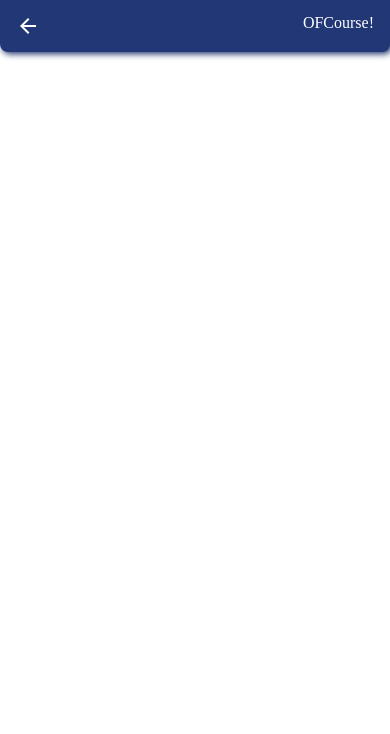
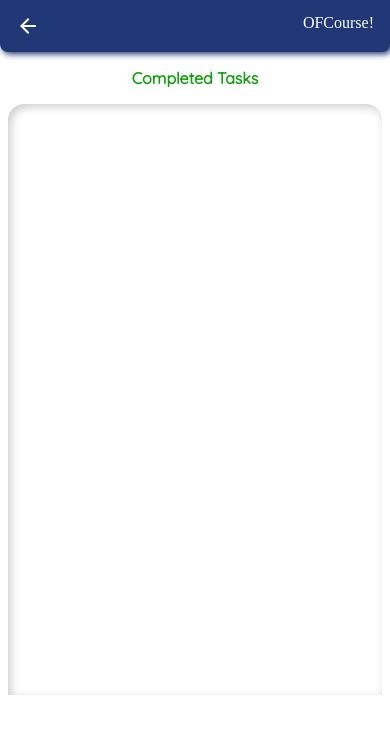
Before and after one commit to cmutk/OFCTodo-fe-react, a React (Create React App) app: page / in a window 390 px wide. Shown: the top 734 px of the page. Built offline with nearby package versions, Linux system fonts and the light colour scheme; a web font is replaced by a local one.

Commit message:
Add task container

```diff
--- a/src/components/Modal.css
+++ b/src/components/Modal.css
@@ -11,11 +11,6 @@
 }
 .overlay.show {
   display: block;
-}
-.generic-column {
-  flex: 1 1 auto;
-  width: 100%;
-  height: 90vh;
 }
 .modal {
   position: fixed;
@@ -56,11 +51,6 @@
 }
 
 @media only screen and (max-width: 767px) {
-  .generic-column {
-    flex: 0 0 auto;
-    width: 100vw;
-    height: 100vh;
-  }
   .modal.lg {
     position: fixed;
     top: 0;
--- /dev/null
+++ b/src/components/TaskCard.js
@@ -0,0 +1,14 @@
+import React from 'react'
+function TaskCard({task}) {
+
+    return (
+        <li>
+        <p>{task.name}</p>
+        <p>{task.startsFrom}</p>
+        <p>{task.deadline}</p>
+        <p>{task.description}</p>
+    </li>
+    )
+}
+
+export default TaskCard
--- /dev/null
+++ b/src/components/TaskContainer.css
@@ -0,0 +1,46 @@
+.task-container-title {
+  display: flex;
+  justify-content: center;
+  text-align: center;
+  font-weight: bold;
+  margin: 0px 0px 0px 0px;
+  padding-top: 16px;
+  padding-bottom: 16px;
+}
+.task-container {
+  display: flex;
+  flex-direction: column;
+  width: auto;
+  padding-right: 0.5rem;
+  padding-left: 0.5rem;
+  border-top-left-radius: 16px;
+  border-top-right-radius: 16px;
+  margin-left: 8px;
+  margin-right: 8px;
+  height: 100%;
+  overflow-y: auto;
+  box-shadow: inset 3px 3px 10px #cccccc, inset -3px -3px 10px #ffffff;
+}
+.task-container > ul {
+  width: 100%;
+  height: 100%;
+}
+@media only screen and (max-width: 767px) {
+  .task-container {
+    width: auto;
+    padding-left: 1rem;
+    padding-right: 1rem;
+    height: 70vh;
+    display: flex;
+    flex-direction: column;
+    justify-content: space-between;
+  }
+}
+@media only screen and (max-width: 361px) and (orientation: portrait) {
+  .task-container {
+    width: auto;
+    height: 69%;
+    padding-left: 1rem;
+    padding-right: 1rem;
+  }
+}
--- /dev/null
+++ b/src/components/TaskContainer.js
@@ -0,0 +1,26 @@
+import React from 'react';
+import './TaskContainer.css';
+import TaskCard from './TaskCard.js';
+function TaskContainer(props) {
+    const title = props.containerFor.charAt(0).toUpperCase() + props.containerFor.slice(1)+" Tasks";
+    console.log(props.tasks)
+    return (
+        <div className="generic-column">
+            <h4 className={`task-container-title color-${props.containerFor}`}>{title}</h4>
+            <div className="task-container">
+                <ul>
+                {
+                (props.tasks)&&
+                props.tasks.map((task)=>(
+                    <TaskCard key={task.id} task={task}/>
+                )
+                )
+
+                }
+                </ul>
+            </div>
+        </div>
+    )
+}
+
+export default TaskContainer
--- a/src/components/TaskList.js
+++ /dev/null
@@ -1,24 +0,0 @@
-import React from 'react'
-
-function TaskList({tasks}) {
-    console.log('TaskList Called')
-    return (
-        <div>
-            <ul>{
-                tasks.map((task)=>(
-                    <li key={task.id}>
-                    <p>{task.name}</p>
-                    <p>{task.startsFrom}</p>
-                    <p>{task.deadline}</p>
-                    <p>{task.description}</p>
-                </li>
-                )
-                )
-                }
-
-            </ul>
-        </div>
-    )
-}
-
-export default TaskList
--- a/src/index.css
+++ b/src/index.css
@@ -42,7 +42,11 @@ ul {
 li {
   padding: 0;
 }
-
+.generic-column {
+  flex: 1 1 auto;
+  width: 100%;
+  height: 90vh;
+}
 .bg-color-navbar {
   background-color: rgb(var(--clr-header-primary));
 }
@@ -81,6 +85,26 @@ li {
   box-shadow: 2px 2px 6px rgb(var(--clr-long-term-shadow)),
     -2px -2px 6px #ffffff;
 }
+.color-longterm {
+  color: rgb(var(--clr-long-term-primary));
+}
+.color-urgent {
+  color: rgb(var(--clr-urgent-primary));
+}
+.color-current {
+  color: rgb(var(--clr-current-primary));
+}
+.color-completed {
+  color: rgb(var(--clr-completed-primary));
+}
+
+@media only screen and (max-width: 767px) {
+  .generic-column {
+    flex: 0 0 auto;
+    width: 100vw;
+    height: 100vh;
+  }
+}
 
 @media (min-width: 640px) {
   body {
--- /dev/null
+++ b/src/pages/TaskBoard.css
@@ -0,0 +1,29 @@
+.main-container {
+  display: flex;
+  overflow-x: auto;
+  overflow-y: hidden;
+  height: 100vh;
+  align-content: space-between;
+  font-size: 1rem;
+  margin: 0px;
+}
+.main-row {
+  display: flex;
+  flex: 1;
+  height: 100%;
+  align-content: space-between;
+  justify-content: space-evenly;
+}
+@media only screen and (max-width: 767px) {
+  .main-container {
+    flex-wrap: nowrap;
+    overflow-x: scroll;
+    -webkit-overflow-scrolling: touch;
+    scroll-behavior: smooth;
+    height: 100%;
+    margin-left: 0;
+  }
+  .main-row {
+    height: 100vh;
+  }
+}
--- a/src/pages/TaskBoard.js
+++ b/src/pages/TaskBoard.js
@@ -1,12 +1,19 @@
 import React,{} from 'react';
-import TaskList from '../components/TaskList.js'
-
+import './TaskBoard.css'
+import TaskContainer from '../components/TaskContainer.js'
 function TaskBoard(props) {
 console.log('TaskBoard Called!')
     return (
-        <div>
-            <TaskList tasks={props.tasks}/>
-        </div>
+        <section name="task-board">
+            <div className="main-container">
+                <div className="main-row">
+                <TaskContainer containerFor="completed"></TaskContainer>
+                <TaskContainer tasks={props.tasks} containerFor="current"></TaskContainer>
+                <TaskContainer containerFor="urgent"></TaskContainer>
+                <TaskContainer containerFor="longterm"></TaskContainer>
+                </div>
+            </div>
+        </section>
     )
 }
 
```
